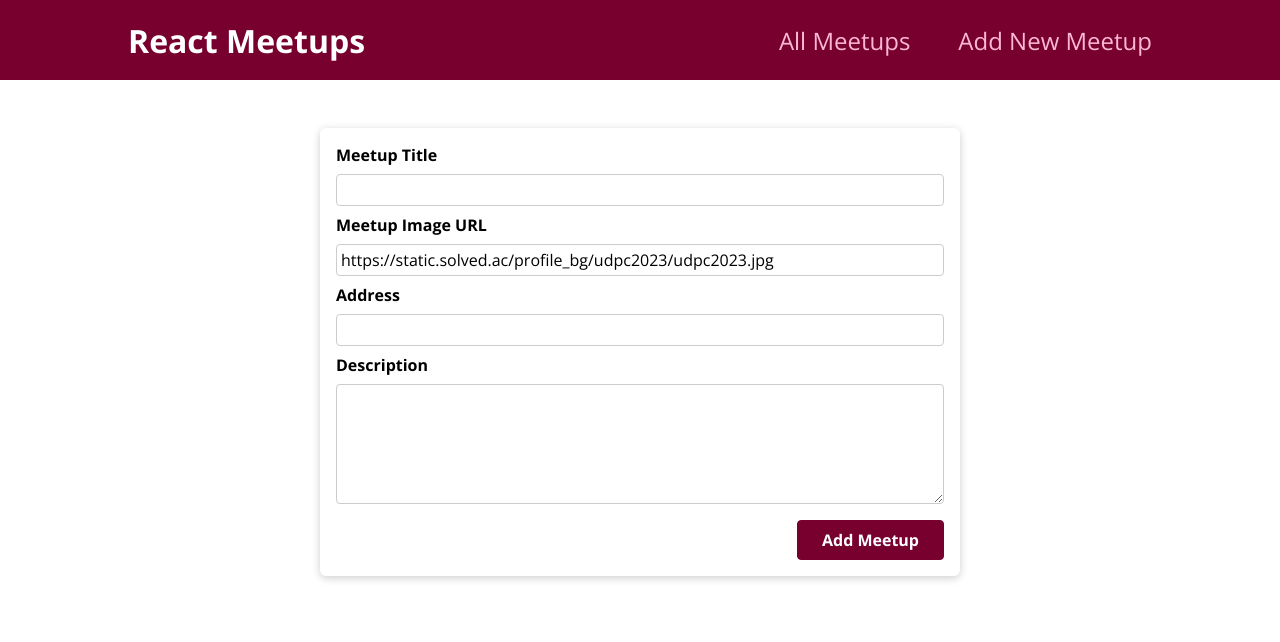
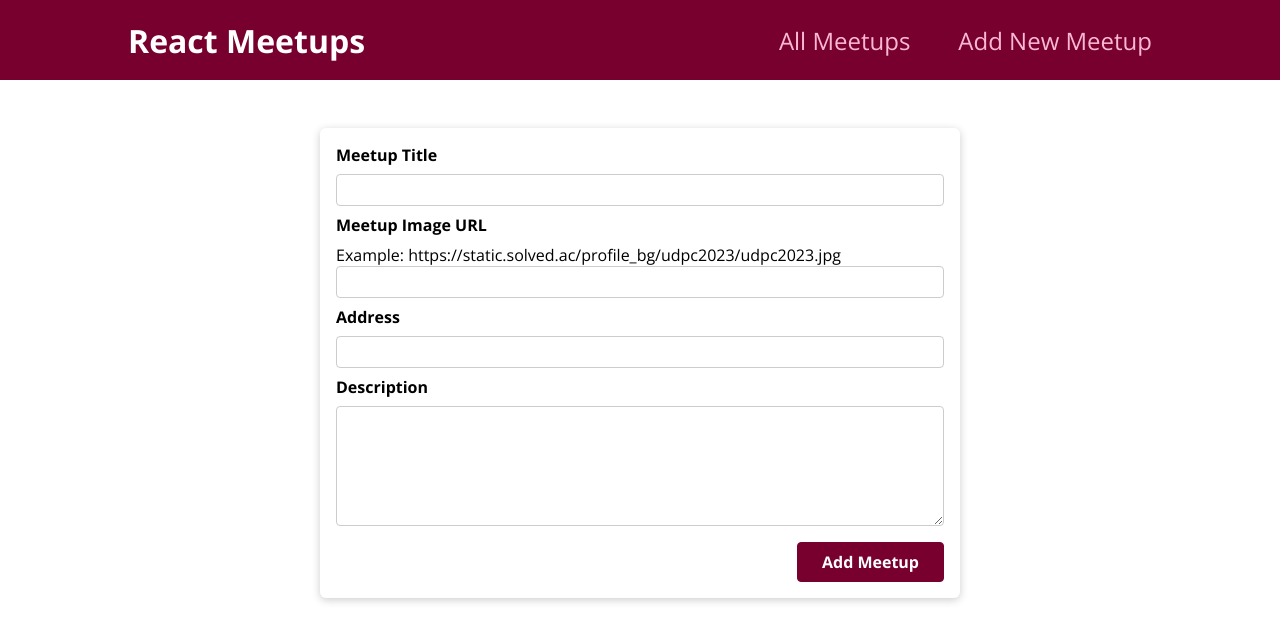
Before and after one commit to calculus0129/react-project-10, a Next.js app: page /new-meetup in a window 1280 px wide. Shown: the top 642 px of the page. Built offline with nearby package versions, Linux system fonts and the light colour scheme.

Commit message:
fix: resolve url link editability

```diff
--- a/components/meetups/NewMeetupForm.js
+++ b/components/meetups/NewMeetupForm.js
@@ -36,7 +36,8 @@ export default function NewMeetupForm(props) {
         </div>
         <div className={classes.control}>
           <label htmlFor='image'>Meetup Image URL </label>
-          <input type='url' required id='image' ref={imageInputRef} value='https://static.solved.ac/profile_bg/udpc2023/udpc2023.jpg' />
+          Example: https://static.solved.ac/profile_bg/udpc2023/udpc2023.jpg
+          <input type='url' required id='image' ref={imageInputRef}/>
         </div>
         <div className={classes.control}>
           <label htmlFor='address'>Address</label>
```
Also changed, not shown: components/meetups/MeetupItem.js (+7 -0 lines).
